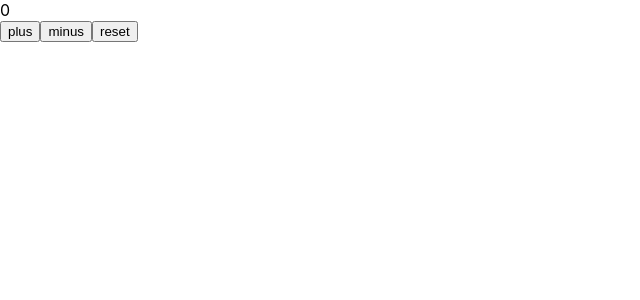
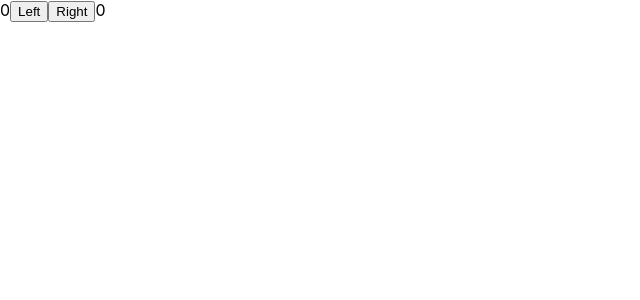
Before and after one commit to k-man-null/part1, a React (Create React App) app: page / in a window 1280 px wide. Shown: the top 300 px of the page, without its empty margins (0-640 px from the left). Built offline with nearby package versions, Linux system fonts and the light colour scheme; the HTML template or start-up script is replaced by a standard one.

Commit message:
Handling Arrays

```diff
--- a/src/App.js
+++ b/src/App.js
@@ -1,31 +1,30 @@
 import React, { useState } from "react"
-const Display = ({ counter })=> {
-  return (
-    <div>{counter}</div>
-  )
+
+
+const App = () => {
+
+const [left, setLeft] = useState(0)
+const [right, setRight] = useState(0)
+const [allClicks, setAll] = useState([])
+
+const handleLeftClick = () => {
+  setAll(allClicks.concat('L'))
+  setLeft(left + 1)
+}
+//'concat' is preferred to 'push' because it returns a copy of the array
+const handRightClick = () => {
+  setAll(allClicks.concat('R'))
+  setRight(right + 1)
 }
 
-const Button = ({onClick, text})=>
-  (
-    <button onClick={onClick}>
-      {text}
-    </button>
-  )
-
-const App = () => {
-    const [ counter, setCounter ] = useState(0)
-
-    const increaseByOne = ()=> setCounter(counter + 1)
-    const decreaseByOne = ()=> setCounter(counter - 1)
-    const setToZero = ()=> setCounter(0)
-    return (
-      <div>
-        <Display counter={counter}/>
-        <Button onClick={increaseByOne} text='plus'/>
-        <Button onClick={decreaseByOne} text='minus'/>
-        <Button onClick={setToZero} text='reset'/>
-      </div>
-    )
+return(
+  <div>
+    {left}
+    <button onClick={handleLeftClick}>Left</button>
+    <button onClick={handRightClick}>Right</button>
+    {right}
+    <p>{allClicks.join(' ')}</p>
+  </div>
+)
 }
-
 export default App
```
